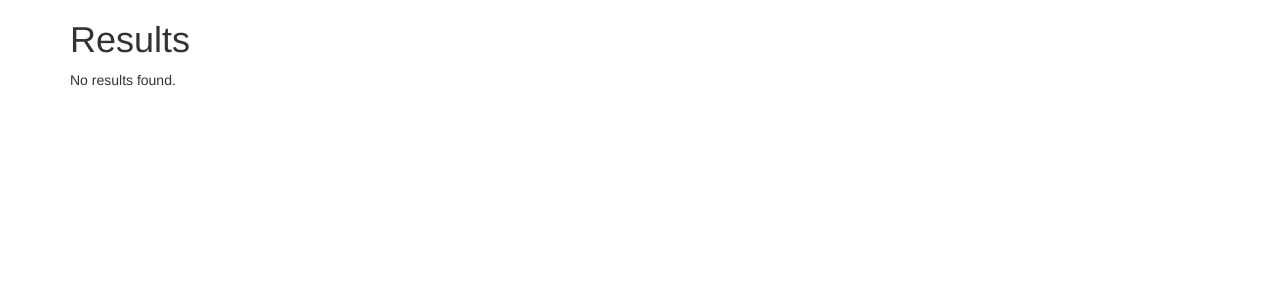
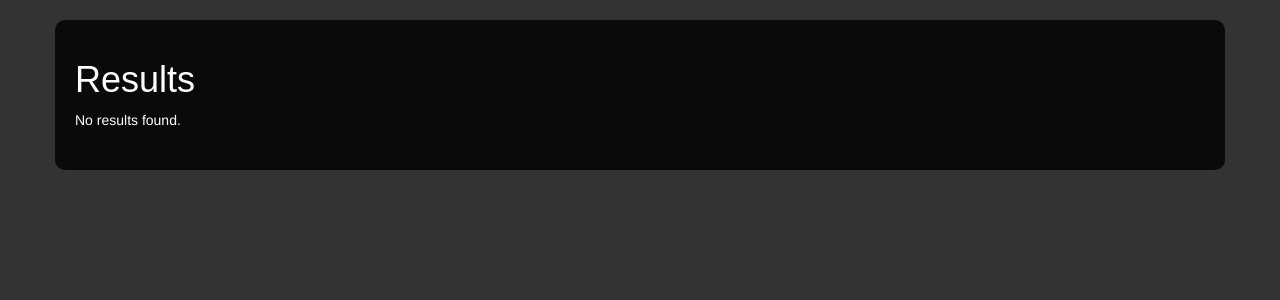
Before and after one commit to AnndrezRivera/interfaz_api, a FastAPI app: template templates/results.html in a window 1280 px wide. Shown: the top 300 px of the page. Run offline with FastAPI, Linux system fonts and the light colour scheme; the template is opened without the code that fills it, so the values that code supplies are empty; parts of the project's set-up code (start-up, migrations or seed data) failed here and were passed over; some libraries are stand-ins or nearby versions.

Commit message:
Update results.html

```diff
--- a/templates/results.html
+++ b/templates/results.html
@@ -3,39 +3,39 @@
   <head>
     <title>Results</title>
     <!-- CSS de Bootstrap -->
-    <link rel="stylesheet" href="https://maxcdn.bootstrapcdn.com/bootstrap/3.3.7/css/bootstrap.min.css"
+    <link rel="stylesheet" href="https://maxcdn.bootstrapcdn.com/bootstrap/3.3.7/css/bootstrap.min.css">
     <!-- Estilo personalizado -->
     <style>
       body {
-        /Color de fondo /
+        /* Color de fondo */
         background-color: #333;
-        / Color del texto /
+        /* Color del texto */
         color: #fff;
-        / Espacio alrededor del contenido /
+        /* Espacio alrededor del contenido */
         padding: 20px;
       }
 
       .container {
-        / Fondo oscuro /
+        /* Fondo oscuro */
         background-color: rgba(0, 0, 0, 0.8);
-        / Borde redondeado /
+        /* Borde redondeado */
         border-radius: 10px;
-        / Espacio interno /
+        /* Espacio interno */
         padding: 20px;
       }
 
       h1, h2 {
-        / Estilo de fuente y margen inferior /
+        /* Estilo de fuente y margen inferior */
         font-family: "Arial", sans-serif;
         margin-bottom: 10px;
       }
 
       p {
-        / Margen inferior /
+        /* Margen inferior */
         margin-bottom: 20px;
       }
 
-      / Estilos CSS para mejorar la apariencia */
+      /* Estilos CSS para mejorar la apariencia */
       .result {
         margin-bottom: 20px;
         padding: 10px;
```
